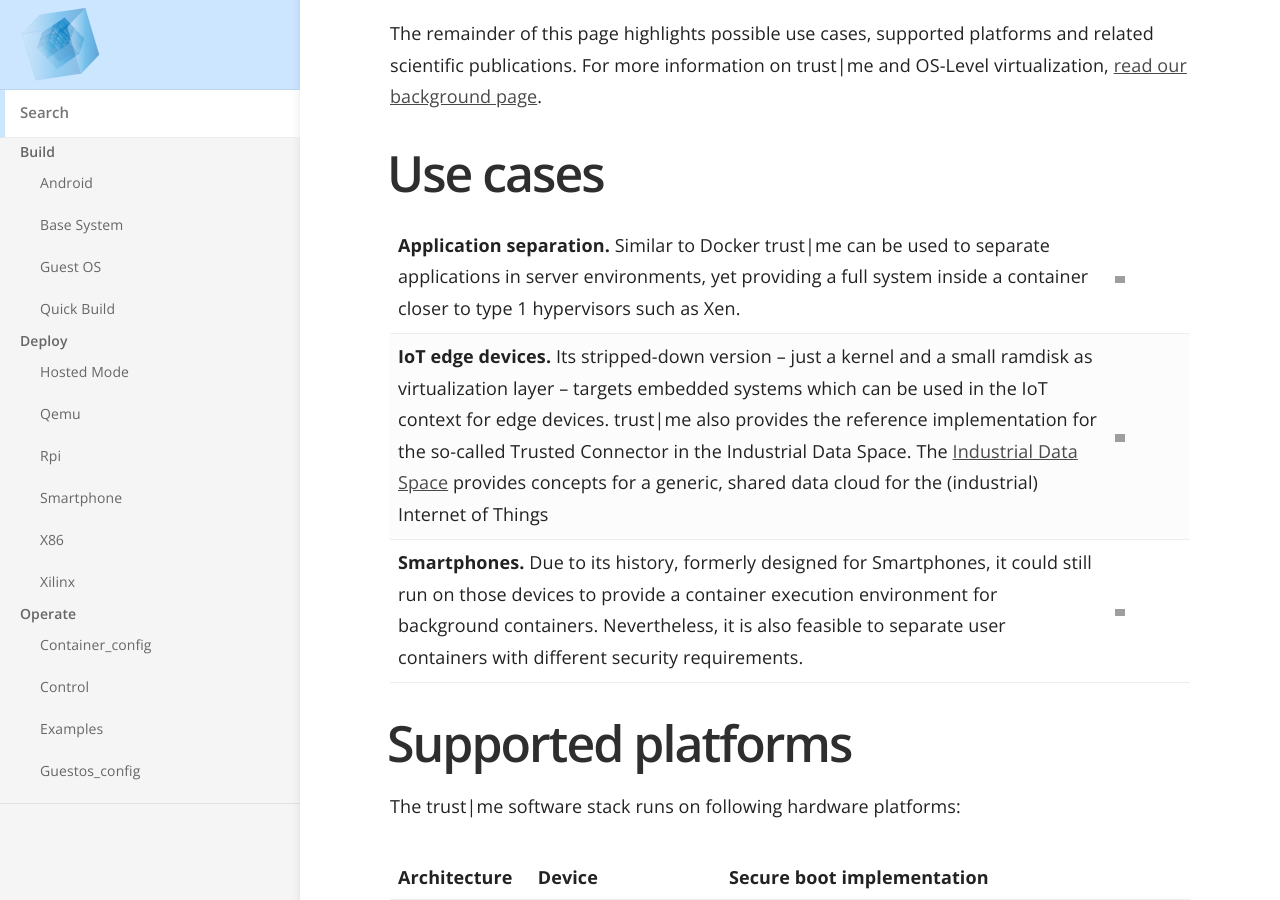
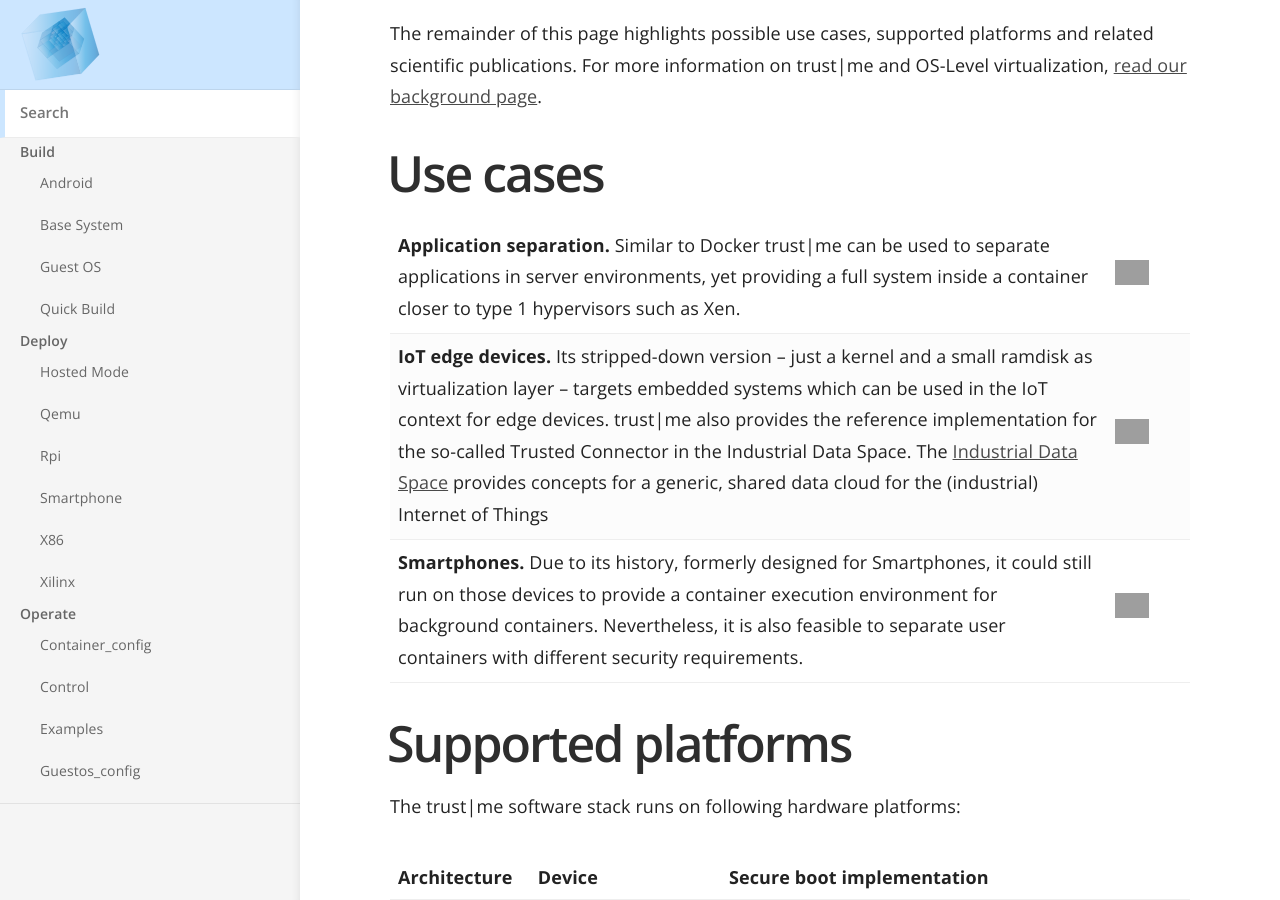
Before and after one commit to trustm3/trustm3.github.io, a Jekyll site: the page built from index.md, in a window 1280 px wide and 900 px high, scrolled down 2790 px. Built offline with Jekyll 4.4.1, drawn with Linux system fonts in a browser that asks for light colours; grey boxes are pictures that could not be loaded.

Commit message:
index.md Increase use case images

```diff
--- a/index.md
+++ b/index.md
@@ -65,9 +65,9 @@ For more information on trust\|me and OS-Level virtualization, [read our backgro
 
 # Use cases
 
-| __Application separation.__ Similar to Docker trust\|me can be used to separate applications in server environments, yet providing a full system inside a container closer to type 1 hypervisors such as Xen. | <img src="https://github.com/industrial-data-space/trusted-connector-documentation/raw/master/docs/assets/img/tux_logo.png" width="15%"> |
-| __IoT edge devices.__ Its stripped-down version -- just a kernel and a small ramdisk as virtualization layer -- targets embedded systems which can be used in the IoT context for edge devices. trust\|me also provides the reference implementation for the so-called Trusted Connector in the Industrial Data Space. The [Industrial Data Space](http://www.industrialdataspace.org/en/) provides concepts for a generic, shared data cloud for the (industrial) Internet of Things | <img src="https://github.com/industrial-data-space/trusted-connector-documentation/raw/master/docs/assets/img/logo.png" width="15%">|
-| __Smartphones.__ Due to its history, formerly designed for Smartphones, it could still run on those devices to provide a container execution environment for background containers. Nevertheless, it is also feasible to separate user containers with different security requirements.| <img src="https://github.com/industrial-data-space/trusted-connector-documentation/raw/master/docs/assets/img/android_logo.png" width="15%">|
+| __Application separation.__ Similar to Docker trust\|me can be used to separate applications in server environments, yet providing a full system inside a container closer to type 1 hypervisors such as Xen. | <img src="https://github.com/industrial-data-space/trusted-connector-documentation/raw/master/docs/assets/img/tux_logo.png" width="50%"> |
+| __IoT edge devices.__ Its stripped-down version -- just a kernel and a small ramdisk as virtualization layer -- targets embedded systems which can be used in the IoT context for edge devices. trust\|me also provides the reference implementation for the so-called Trusted Connector in the Industrial Data Space. The [Industrial Data Space](http://www.industrialdataspace.org/en/) provides concepts for a generic, shared data cloud for the (industrial) Internet of Things | <img src="https://github.com/industrial-data-space/trusted-connector-documentation/raw/master/docs/assets/img/logo.png" width="50%">|
+| __Smartphones.__ Due to its history, formerly designed for Smartphones, it could still run on those devices to provide a container execution environment for background containers. Nevertheless, it is also feasible to separate user containers with different security requirements.| <img src="https://github.com/industrial-data-space/trusted-connector-documentation/raw/master/docs/assets/img/android_logo.png" width="50%">|
 
 # Supported platforms
 The trust\|me software stack runs on following hardware platforms:
```
